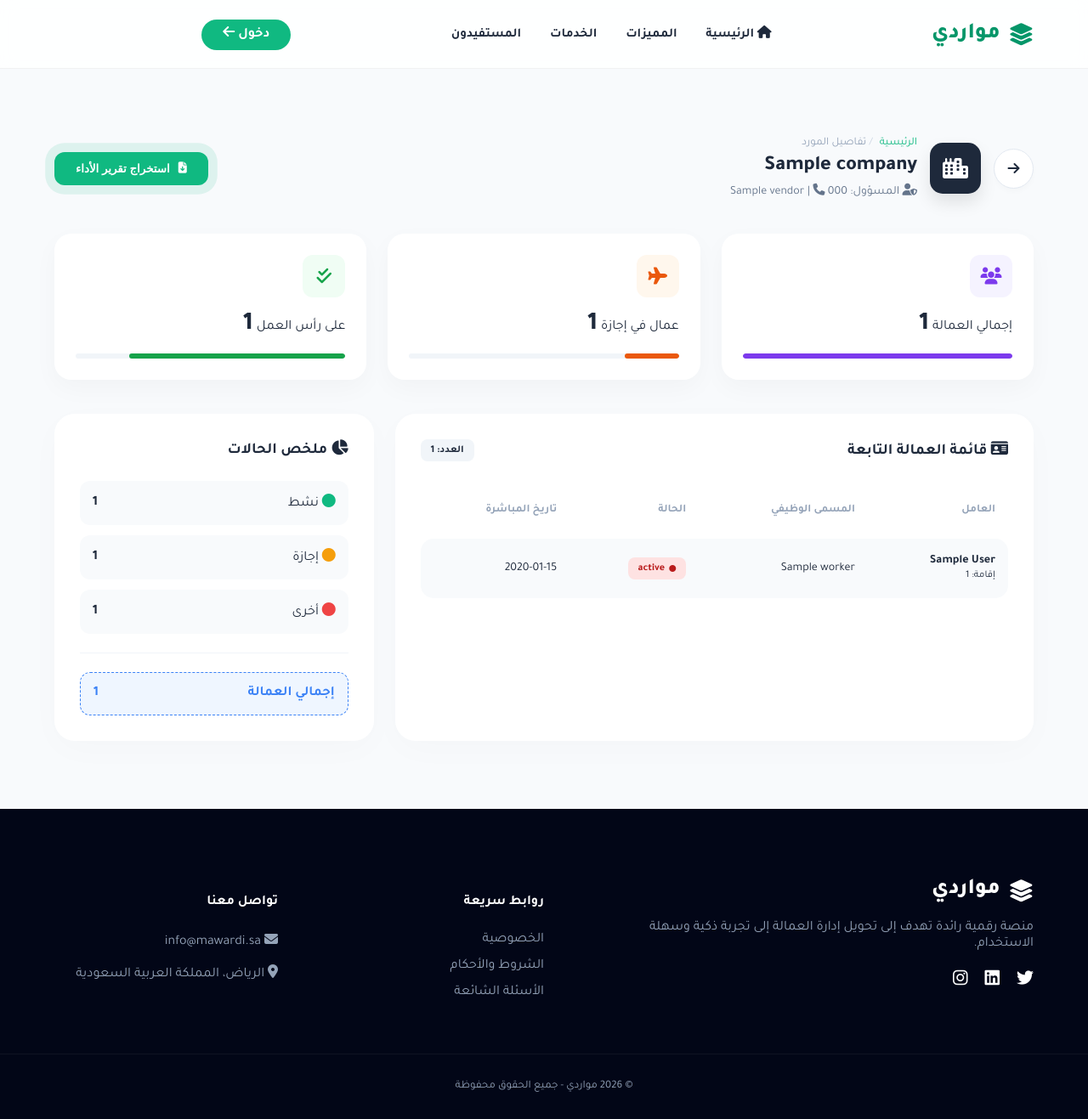
After one commit to alisaliim85/manpower, a Django app: template templates/vendors-templates/vendor_detail.html in a window 1280 px wide. The commit adds this page. Shown: the whole page at 85% size. Run offline with Django 5.2, Linux system fonts and the light colour scheme; the template is opened without the code that fills it: most values are stand-ins (such as "Sample title", 1, 10 or a date in 2020).

Commit message:
'add vendors logic and UI'

```diff
--- /dev/null
+++ b/templates/vendors-templates/vendor_detail.html
@@ -0,0 +1,225 @@
+{% extends "layout/index.html" %}
+{% block title %} تفاصيل شركة {{ vendor.company.name }} | مواردي {% endblock %}
+
+{% block content %}
+<section class="dashboard-wrapper container">
+
+    <div class="db-header animate__animated animate__fadeIn">
+        <div class="welcome-text">
+            <a href="{% url 'client_dashboard' %}" class="btn-back-circle" title="العودة للوحة التحكم">
+                <i class="fas fa-arrow-right"></i>
+            </a>
+
+            <div class="user-avatar" style="background: var(--dark);">
+                <i class="fas fa-city"></i>
+            </div>
+            <div>
+                <nav aria-label="breadcrumb">
+                    <ol class="breadcrumb">
+                        <li class="breadcrumb-item"><a href="{% url 'client_dashboard' %}">الرئيسية</a></li>
+                        <li class="breadcrumb-item active">تفاصيل المورد</li>
+                    </ol>
+                </nav>
+                <h1>{{ vendor.company.name }}</h1>
+                <p>
+                    <i class="fas fa-user-shield"></i> المسؤول: {{ vendor.contact_name }} |
+                    <i class="fas fa-phone"></i> {{ vendor.contact_phone }}
+                </p>
+            </div>
+        </div>
+
+        <div class="header-actions">
+            <button class="btn-action pulse-animation">
+                <i class="fas fa-file-download"></i> استخراج تقرير الأداء
+            </button>
+        </div>
+    </div>
+
+    <div class="stats-grid">
+        <div class="stat-item animate__animated animate__fadeInUp" style="animation-delay: 0.1s;">
+            <div class="stat-icon purple"><i class="fas fa-users"></i></div>
+            <div class="stat-info">
+                <span class="label">إجمالي العمالة</span>
+                <span class="count">{{ workers_count }}</span>
+            </div>
+            <div class="stat-progress"><div class="bar" style="width: 100%; background: #7c3aed;"></div></div>
+        </div>
+
+        <div class="stat-item animate__animated animate__fadeInUp" style="animation-delay: 0.2s;">
+            <div class="stat-icon orange"><i class="fas fa-plane"></i></div>
+            <div class="stat-info">
+                <span class="label">عمال في إجازة</span>
+                <span class="count">{{ vacation_count }}</span>
+            </div>
+            <div class="stat-progress"><div class="bar" style="width: 20%; background: #ea580c;"></div></div>
+        </div>
+
+        <div class="stat-item animate__animated animate__fadeInUp" style="animation-delay: 0.3s;">
+            <div class="stat-icon green"><i class="fas fa-check-double"></i></div>
+            <div class="stat-info">
+                <span class="label">على رأس العمل</span>
+                <span class="count">{{ active_count }}</span>
+            </div>
+            <div class="stat-progress"><div class="bar" style="width: 80%; background: #16a34a;"></div></div>
+        </div>
+    </div>
+
+    <div class="row-grid">
+        <div class="data-card animate__animated animate__fadeInUp" style="animation-delay: 0.4s;">
+            <div class="card-header">
+                <h3><i class="fas fa-id-card"></i> قائمة العمالة التابعة</h3>
+                <div class="card-tools">
+                    <span class="badge" style="background: #f1f5f9; color: var(--dark);">العدد: {{ workers.count }}</span>
+                </div>
+            </div>
+
+            <div class="table-responsive">
+                <table class="modern-table">
+                    <thead>
+                        <tr>
+                            <th>العامل</th>
+                            <th>المسمى الوظيفي</th>
+                            <th>الحالة</th>
+                            <th>تاريخ المباشرة</th>
+                        </tr>
+                    </thead>
+                    <tbody>
+                        {% for worker in workers %}
+                        <tr>
+                            <td class="id-cell">
+                                <strong>{{ worker.full_name }}</strong><br>
+                                <small class="text-muted">إقامة: {{ worker.iqama_number }}</small>
+                            </td>
+                            <td>{{ worker.job_title }}</td>
+                            <td>
+                                <span class="badge {% if worker.status == 'active' %}approved-light{% elif worker.status == 'vacation' %}pending-light{% else %}rejected-light{% endif %}">
+                                    <i class="fas fa-circle" style="font-size: 8px;"></i> {{ worker.get_status_display }}
+                                </span>
+                            </td>
+                            <td>{{ worker.joined_at|date:"Y-m-d" }}</td>
+                        </tr>
+                        {% empty %}
+                        <tr>
+                            <td colspan="4" style="text-align: center; padding: 30px; color: #94a3b8;">
+                                <i class="fas fa-info-circle"></i> لا يوجد عمال مسجلين لهذه الشركة حالياً.
+                            </td>
+                        </tr>
+                        {% endfor %}
+                    </tbody>
+                </table>
+            </div>
+        </div>
+
+        <div class="data-card animate__animated animate__fadeInUp" style="animation-delay: 0.5s;">
+            <div class="card-header">
+                <h3><i class="fas fa-chart-pie"></i> ملخص الحالات</h3>
+            </div>
+
+            <div class="status-summary-list">
+                <div class="summary-item">
+                    <span><i class="fas fa-circle" style="color: #10b981;"></i> نشط</span>
+                    <strong>{{ active_count }}</strong>
+                </div>
+                <div class="summary-item">
+                    <span><i class="fas fa-circle" style="color: #f59e0b;"></i> إجازة</span>
+                    <strong>{{ vacation_count }}</strong>
+                </div>
+                <div class="summary-item">
+                    <span><i class="fas fa-circle" style="color: #ef4444;"></i> أخرى</span>
+                    <strong>{{ other_count }}</strong>
+                </div>
+                <hr style="border: 0; border-top: 1px solid #f1f5f9; margin: 10px 0;">
+                <div class="summary-item" style="background: #eff6ff; border: 1px dashed #3b82f6;">
+                    <span style="color: #3b82f6; font-weight: bold;">إجمالي العمالة</span>
+                    <strong style="color: #3b82f6;">{{ workers_count }}</strong>
+                </div>
+            </div>
+        </div>
+    </div>
+
+</section>
+
+<style>
+    :root {
+        --primary: #10b981;
+        --primary-dark: #059669;
+        --dark: #1e293b;
+        --light-bg: #f8fafc;
+    }
+
+    .dashboard-wrapper { padding: 40px 0; direction: rtl; }
+
+    /* الهيدر وزر الرجوع */
+    .db-header { display: flex; justify-content: space-between; align-items: center; margin-bottom: 40px; }
+    .welcome-text { display: flex; align-items: center; gap: 15px; }
+
+    .btn-back-circle {
+        width: 45px; height: 45px;
+        background: white; border: 1px solid #e2e8f0;
+        border-radius: 50%; display: flex;
+        align-items: center; justify-content: center;
+        color: var(--dark); text-decoration: none;
+        transition: 0.3s; box-shadow: 0 4px 6px rgba(0,0,0,0.02);
+    }
+    .btn-back-circle:hover { background: var(--dark); color: white; transform: translateX(10px); }
+
+    .user-avatar { width: 60px; height: 60px; color: white; border-radius: 15px; display: flex; align-items: center; justify-content: center; font-size: 24px; box-shadow: 0 10px 20px rgba(0,0,0,0.1); }
+
+    /* Breadcrumbs */
+    .breadcrumb { background: none; padding: 0; margin: 0 0 5px 0; display: flex; list-style: none; gap: 8px; font-size: 13px; }
+    .breadcrumb-item a { color: var(--primary); text-decoration: none; }
+    .breadcrumb-item.active { color: #94a3b8; }
+    .breadcrumb-item + .breadcrumb-item::before { content: " / "; color: #cbd5e1; }
+
+    .db-header h1 { font-size: 24px; font-weight: 800; margin: 0; color: var(--dark); }
+    .db-header p { margin: 5px 0 0 0; color: #64748b; font-size: 14px; }
+
+    /* الأزرار والإحصائيات */
+    .btn-action { background: var(--primary); color: white; padding: 12px 25px; border-radius: 12px; border: none; font-weight: bold; cursor: pointer; display: flex; align-items: center; gap: 10px; transition: 0.3s; }
+    .btn-action:hover { background: var(--primary-dark); transform: translateY(-3px); }
+
+    .stats-grid { display: grid; grid-template-columns: repeat(auto-fit, minmax(280px, 1fr)); gap: 25px; margin-bottom: 40px; }
+    .stat-item { background: white; padding: 25px; border-radius: 20px; box-shadow: 0 10px 30px rgba(0,0,0,0.03); position: relative; }
+    .stat-icon { width: 50px; height: 50px; border-radius: 12px; display: flex; align-items: center; justify-content: center; font-size: 20px; margin-bottom: 15px; }
+
+    .purple { background: #f5f3ff; color: #7c3aed; }
+    .orange { background: #fff7ed; color: #ea580c; }
+    .green { background: #f0fdf4; color: #16a34a; }
+
+    .stat-info .count { font-size: 30px; font-weight: 800; color: var(--dark); }
+    .stat-progress { height: 6px; background: #f1f5f9; border-radius: 10px; margin-top: 15px; overflow: hidden; }
+    .stat-progress .bar { height: 100%; border-radius: 10px; }
+
+    /* الشبكة والجداول */
+    .row-grid { display: grid; grid-template-columns: 2fr 1fr; gap: 25px; }
+    .data-card { background: white; border-radius: 24px; padding: 30px; box-shadow: 0 10px 40px rgba(0,0,0,0.02); }
+    .card-header { display: flex; justify-content: space-between; margin-bottom: 25px; align-items: center; }
+    .card-header h3 { font-size: 18px; font-weight: 700; color: var(--dark); margin: 0; }
+
+    .modern-table { width: 100%; border-collapse: separate; border-spacing: 0 10px; }
+    .modern-table th { padding: 15px; text-align: right; color: #94a3b8; font-size: 13px; }
+    .modern-table td { padding: 18px 15px; background: #f8fafc; border: none; font-size: 14px; }
+    .modern-table tr td:first-child { border-radius: 0 15px 15px 0; }
+    .modern-table tr td:last-child { border-radius: 15px 0 0 15px; }
+
+    .status-summary-list { display: flex; flex-direction: column; gap: 12px; }
+    .summary-item { display: flex; justify-content: space-between; padding: 15px; background: #f8fafc; border-radius: 12px; align-items: center; }
+
+    /* البادجات */
+    .badge { padding: 6px 12px; border-radius: 8px; font-size: 12px; font-weight: bold; display: flex; align-items: center; gap: 5px; width: fit-content; }
+    .approved-light { background: #dcfce7; color: #15803d; }
+    .pending-light { background: #fef3c7; color: #92400e; }
+    .rejected-light { background: #fee2e2; color: #b91c1c; }
+
+    /* حركات Animation */
+    .pulse-animation { animation: pulse 2s infinite; }
+    @keyframes pulse {
+        0% { box-shadow: 0 0 0 0 rgba(16, 185, 129, 0.4); }
+        70% { box-shadow: 0 0 0 15px rgba(16, 185, 129, 0); }
+        100% { box-shadow: 0 0 0 0 rgba(16, 185, 129, 0); }
+    }
+
+    @media (max-width: 992px) { .row-grid { grid-template-columns: 1fr; } }
+    @media (max-width: 768px) { .db-header { flex-direction: column; text-align: center; gap: 20px; } .welcome-text { flex-direction: column; } }
+</style>
+{% endblock %}
--- a/vendors/urls.py
+++ b/vendors/urls.py
@@ -1,5 +1,9 @@
 from django.urls import path
+from .views import vendor_detail_view
+
+app_name = 'vendors'
 
 urlpatterns = [
-    # سيتم إضافة المسارات لاحقًا
+    # الرابط الحقيقي الآن مرتبط بالـ View البرمجي
+    path('<int:pk>/detail/', vendor_detail_view, name='vendor_detail'),
 ]
```
Also changed, not shown: accounts/views.py (+13 -1 lines), templates/client/dashboard.html (+115 -61 lines), vendors/views.py (+33 -2 lines), 1 other file.
